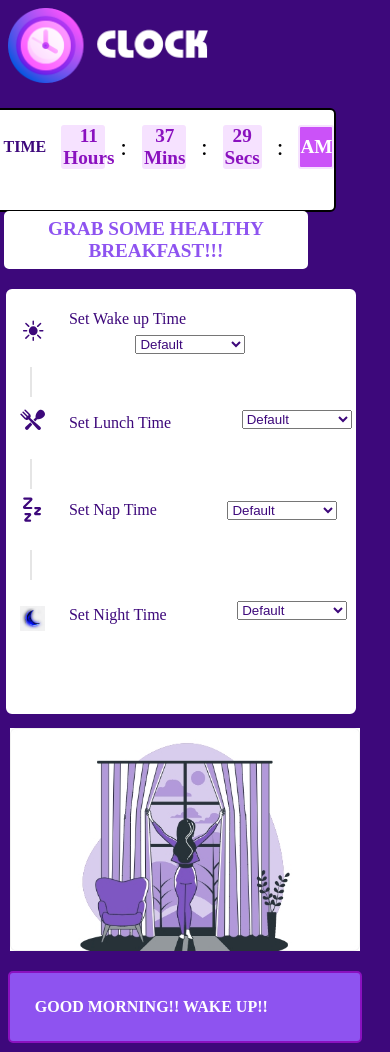
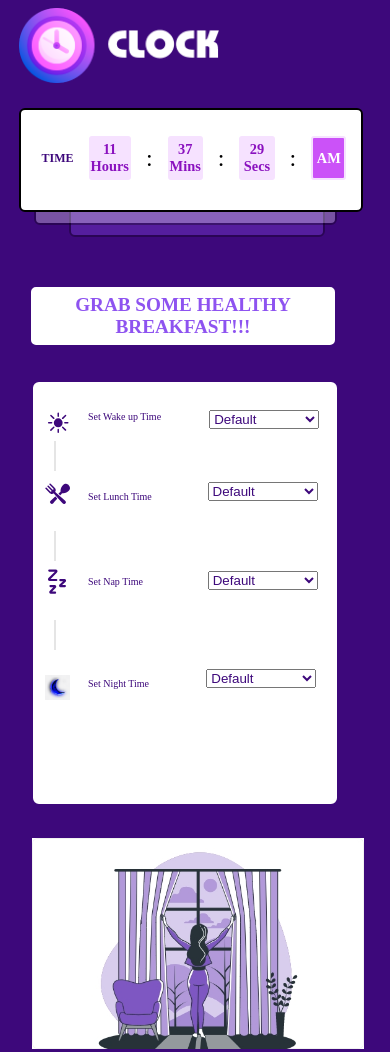
Before and after one commit to pankajkulsange/Digital-Clock-Dom, a plain HTML site: page index.html in a window 390 px wide. Shown: the top 1052 px of the page. Drawn offline with Linux system fonts and the light colour scheme.

Commit message:
responsive changes done

```diff
--- a/index.css
+++ b/index.css
@@ -1,228 +1,294 @@
-body{
-    background-color: #3D087B;
+body {
+  background-color: #3d087b;
 }
 
-.clock{
-
+.clock {
   background-image: url(./clock_logo@2x.png);
   background-repeat: no-repeat;
   background-size: contain;
-    height: 100px; width: 200px;
-    position: relative; left: 15%;
+  height: 100px;
+  width: 200px;
+  position: relative;
+  left: 15%;
 }
 
-.parent{
-    border: 2px solid #3D087B;
-    background-color: #FFFFFF;
-    color: #3D087B;
-    width: 350px; height: 280px;
+.parent {
+  border: 2px solid #3d087b;
+  background-color: #ffffff;
+  color: #3d087b;
+  width: 350px;
+  height: 280px;
   border-radius: 8px;
-    position: relative; left: 15%;
+  position: relative;
+  left: 15%;
 }
-.W{
+.W {
   background-image: url(./wake_up.svg);
   background-repeat: no-repeat;
   background-size: cover;
-    height: 25px; width: 25px;
-    position: relative; top: 7%; left: 4%;
+  height: 25px;
+  width: 25px;
+  position: relative;
+  top: 7%;
+  left: 4%;
 }
 
-.Wakeup{
-    position: relative; top: -1%; left: 18%;
+.Wakeup {
+  position: relative;
+  top: -1%;
+  left: 18%;
 }
 
-.L{
+.L {
   background-image: url(./lunch_time.svg);
   background-repeat: no-repeat;
   background-size: cover;
-    height: 25px; width: 25px;
-    position: relative; top: 5%; left: 4%;
+  height: 25px;
+  width: 25px;
+  position: relative;
+  top: 5%;
+  left: 4%;
 }
 
-.lunch{
-    position: relative; top: -3%; left: 18%;
+.lunch {
+  position: relative;
+  top: -3%;
+  left: 18%;
 }
 
-.N{
+.N {
   background-image: url(./nap_time.svg);
   background-repeat: no-repeat;
   background-size: cover;
-    height: 25px; width: 25px;
-    position: relative; top: 5%; left: 4%;
+  height: 25px;
+  width: 25px;
+  position: relative;
+  top: 5%;
+  left: 4%;
 }
 
-.nap{
-    position: relative; top: -4%; left: 18%;
+.nap {
+  position: relative;
+  top: -4%;
+  left: 18%;
 }
 
-.N1{
+.N1 {
   background-image: url(./png-clipart-full-moon-crescent-picsart-studio-blue-moon-cool-moon-colors-moon-crescent.png);
   background-repeat: no-repeat;
   background-size: cover;
-    height: 25px; width: 25px;
-    background-color: #FFFFFF;
-    position: relative; top: 9%; left: 4%;
+  height: 25px;
+  width: 25px;
+  background-color: #ffffff;
+  position: relative;
+  top: 9%;
+  left: 4%;
 }
 
-.night{
-    position: relative; top: -1%; left: 18%;
+.night {
+  position: relative;
+  top: -1%;
+  left: 18%;
 }
 
-.opt{
+.opt {
   width: 110px;
-    color: #3D087B;
+  color: #3d087b;
 }
 
-.optn{
+.optn {
   width: 110px;
-    color: #3D087B;
+  color: #3d087b;
 }
 
-select option:hover{background-color:blue;}
+select option:hover {
+  background-color: blue;
+}
 
-.line{
+.line {
   border-left: 2px solid black;
   height: 30px;
-    position: relative; left: 7%; top: 3%;
+  position: relative;
+  left: 7%;
+  top: 3%;
   opacity: 0.1;
 }
 
-
-.GM{
-    border: 2px solid#8A11BF; border-radius: 5px;
-    color: #FFFFFF;
-    background-color:#8E53F0;
+.GM {
+  border: 2px solid#8A11BF;
+  border-radius: 5px;
+  color: #ffffff;
+  background-color: #8e53f0;
   width: 300px;
   padding: 25px;
-    position: absolute; top: 65%; left: 16%;
-    font-weight:bolder;
+  position: absolute;
+  top: 65%;
+  left: 16%;
+  font-weight: bolder;
 }
 
-.alarm{
-    border: 2px solid#8A11BF; border-radius: 5px;
-    width: 120px; text-align: center;
-    position: absolute; top: 78%; left: 16%;
+.alarm {
+  border: 2px solid#8A11BF;
+  border-radius: 5px;
+  width: 120px;
+  text-align: center;
+  position: absolute;
+  top: 78%;
+  left: 16%;
   padding: 10px;
-    color: #FFFFFF;
-    background-image: linear-gradient(90deg, #8E53F0, #FC5EFF);
+  color: #ffffff;
+  background-image: linear-gradient(90deg, #8e53f0, #fc5eff);
   font-size: 18px;
 }
 
-.alarm:hover{
-    background-image: linear-gradient(90deg, #FC5EFF, #8E53F0);
+.alarm:hover {
+  background-image: linear-gradient(90deg, #fc5eff, #8e53f0);
 }
 
-
-
-#parent1{
+#parent1 {
   display: flex;
   flex-wrap: wrap;
   flex-direction: column;
-    border: 2px solid #8A11BF; border-radius: 4px;
-    width: 200px; padding: 5px;
-    color: #F25CFE;
-    position: absolute; left: 26%; top: 78%;
-    background-color:#8E53F0;
+  border: 2px solid #8a11bf;
+  border-radius: 4px;
+  width: 200px;
+  padding: 5px;
+  color: #f25cfe;
+  position: absolute;
+  left: 26%;
+  top: 78%;
+  background-color: #8e53f0;
 }
 
-.boxparent{
+.boxparent {
   display: flex;
   flex-direction: row;
   justify-content: center;
-    position: absolute; left: 59%; top: 1%;
+  position: absolute;
+  left: 59%;
+  top: 1%;
   height: 100%;
 }
-.box{
-    border: 2px solid black;  border-radius: 6px;
-    width: 300px; height:100px;
-    position: absolute; top: 9%;
-    background-color:#8E53F0;
-    opacity: 0.1;
-
-}
-.box1{
-    border: 2px solid black;  border-radius: 6px;
-    width: 400px; height: 100px;
-    position: absolute; top: 7%;
-    background-color:#FFFFFF;
+.box {
+  border: 2px solid black;
+  border-radius: 6px;
+  width: 300px;
+  height: 100px;
+  position: absolute;
+  top: 9%;
+  background-color: #8e53f0;
   opacity: 0.3;
 }
-.box2{
-    border: 2px solid black;  border-radius: 6px;
-    width: 450px; height:100px;
-    position: absolute; top: 5%;
-    background-color: #FFFFFF;
+.box1 {
+  border: 2px solid black;
+  border-radius: 6px;
+  width: 400px;
+  height: 100px;
+  position: absolute;
+  top: 7%;
+  background-color: #ffffff;
+  opacity: 0.3;
+}
+.box2 {
+  border: 2px solid black;
+  border-radius: 6px;
+  width: 450px;
+  height: 100px;
+  position: absolute;
+  top: 5%;
+  background-color: #ffffff;
 }
 
-.classbox2{
+.classbox2 {
   display: flex;
-    justify-content: center; align-items: center;
+  justify-content: center;
+  align-items: center;
 }
 
-.b{
-    border: 2px solid #F6E2FF;
-   background-color: #F6E2FF;
-   height: 60px; width: 50px;
-   margin: 15px; display: flex; align-items: center;
-   font-size:larger; border-radius: 3px;
-   color: #8A11BF; text-align: center;
-   font-weight:bolder;
+.b {
+  border: 2px solid #f6e2ff;
+  background-color: #f6e2ff;
+  height: 60px;
+  width: 50px;
+  margin: 15px;
+  display: flex;
+  align-items: center;
+  font-size: larger;
+  border-radius: 3px;
+  color: #8a11bf;
+  text-align: center;
+  font-weight: bolder;
 }
 
-.semi{
-    font-size:x-large;
+.semi {
+  font-size: x-large;
 }
 
-.AM{
-    border: 2px solid #F6E2FF;
-    background-color:#CB52F8;
-   height: 60px; width: 50px;
-   margin: 15px; display: flex; align-items: center; justify-content: center;
-   font-size:larger; border-radius: 3px;
-   color: #8A11BF; color: #FFFFFF;
+.AM {
+  border: 2px solid #f6e2ff;
+  background-color: #cb52f8;
+  height: 60px;
+  width: 50px;
+  margin: 15px;
+  display: flex;
+  align-items: center;
+  justify-content: center;
+  font-size: larger;
+  border-radius: 3px;
+  color: #8a11bf;
+  color: #ffffff;
 }
 
-.T{
-    color: #3D087B;
-    font-weight:bolder;
+.T {
+  color: #3d087b;
+  font-weight: bolder;
 }
 
-.breakfast{
-    border: 2px solid #FFFFFF; border-radius: 5px;
+.breakfast {
+  border: 2px solid #ffffff;
+  border-radius: 5px;
   padding: 30px;
   font-size: larger;
-    width: 400px; text-align: center;
-    position: absolute; top: 28%; left: 43%;
-    background-color: #FFFFFF;
-    color: #8E53F0;
-    font-weight:bolder;
+  width: 400px;
+  text-align: center;
+  position: absolute;
+  top: 28%;
+  left: 43%;
+  background-color: #ffffff;
+  color: #8e53f0;
+  font-weight: bolder;
 }
 
-#morningimage{
+#morningimage {
   border: 2px solid rgba(0, 0, 0, 0);
   background-image: url(./Component\ 30\ –\ 1.svg);
   background-repeat: no-repeat;
-    background-size:cover;
-    width: 455px; height: 300px;
-    position: absolute; top: 45%; left: 43%;
+  background-size: cover;
+  width: 455px;
+  height: 300px;
+  position: absolute;
+  top: 45%;
+  left: 43%;
 }
 
-#change1  {
+#change1 {
   margin-top: 1%;
   margin-left: 27%;
-
 }
-#change2{
-    position: relative; top: -4%;
+#change2 {
+  position: relative;
+  top: -4%;
   margin-left: 31%;
 }
 
-#change3{
-    position: relative; top: -4%;
+#change3 {
+  position: relative;
+  top: -4%;
   margin-left: 34%;
 }
 
-#change4{
-    position: relative; top: -2%;
+#change4 {
+  position: relative;
+  top: -2%;
   margin-left: 31%;
 }
--- a/index.html
+++ b/index.html
@@ -9,6 +9,9 @@
     <link rel="stylesheet" href="./index1.css">
 </head>
 <body>
+
+    <div class="container">
+
     <div class="clock"></div>
     <div class="parent">
 
@@ -173,6 +176,7 @@
 
 
 
+    </div>
 
 
 
--- a/index.js
+++ b/index.js
@@ -13,8 +13,8 @@ let night = document.getElementById("change4");
 
 let party = document.getElementById("party");
 
-// timer
-function callme() {
+// image
+function image() {
   let time = new Date();
   let hours = time.getHours();
   //   let hours = 9;
@@ -33,6 +33,16 @@ function callme() {
     GM[0].innerText = "CLOSE YOUR EYES AND GO TO SLEEP";
     photo[0].style.backgroundImage = "url('./goodnight_image.jpg')";
   }
+}
+image();
+
+// timer
+function callme() {
+  let time = new Date();
+  let hours = time.getHours();
+  //   let hours = 9;
+  let mins = time.getMinutes();
+  let secs = time.getSeconds();
 
   if (hours > 12) {
     hours = hours - 12;
--- a/index1.css
+++ b/index1.css
@@ -4,7 +4,8 @@
 @media only screen and (max-width: 856px) {
   .clock {
     position: relative;
-    left: 0%;
+    top: 3%;
+    left: 3%;
   }
 
   .parent {
@@ -58,34 +59,44 @@
   }
 
   #change1 {
-    margin-left: 37%;
+    margin-left: 33%;
   }
 
   #change2 {
-    margin-left: 37%;
+    margin-left: 35.5%;
     margin-top: 5%;
   }
 
   #change3 {
-    margin-left: 37%;
+    margin-left: 38.5%;
     margin-top: 5%;
   }
 
   #change4 {
-    margin-left: 37%;
+    margin-left: 36%;
     margin-top: 5%;
   }
 }
 
-/* Media queries */
-
-/* Mobile Screen queries */
 @media only screen and (max-width: 545px) {
   .classbox2 {
-    margin-left: 30%;
+    margin-left: 6%;
+    font-size: 12px;
+    margin-top: 11px;
   }
   .box {
-    margin-left: 5%;
+    margin-left: 47%;
+    margin-top: 25px;
+    width: 252px;
+  }
+  .box1 {
+    width: 80%;
+    left: 112px;
+    top: 13px;
+  }
+  .box2 {
+    margin-left: 44%;
+    width: 91%;
   }
   .b {
     height: 40px;
@@ -95,60 +106,38 @@
   .breakfast {
     padding: 5px;
     width: 290px;
-  }
-
-  #parent1 {
-    top: 170%;
-    left: 2%;
+    left: 31px;
   }
 
   .parent {
     top: 45%;
+    width: 304px !important;
+    left: 8%;
+    font-size: 10px;
+    height: 50% !important;
   }
 
   #morningimage {
-    top: 115%;
-    left: 2%;
+    top: 99%;
+    left: 7.7%;
+    width: 85%;
   }
 
   .GM {
-    top: 150%;
-    left: 2%;
+    top: 130%;
+    width: 73% !important;
+    left: 7%;
   }
 
   .alarm {
-    top: 163%;
-    left: 2%;
+    top: 142%;
+    left: 7%;
+  }
+  #parent1 {
+    position: absolute;
+    top: 150% !important;
+    left: 7% !important;
+    width: 225px;
+    padding: 10px;
   }
 }
-
-/* Media queries */
-
-/* Mobile Screen queries */
-@media only screen and (max-width: 414px) {
-  .breakfast {
-    padding: 5px;
-    width: 290px;
-    top: 25%;
-  }
-
-  .parent {
-    top: 34%;
-  }
-
-  #morningimage {
-    top: 86%;
-  }
-
-  .GM {
-    top: 115%;
-  }
-
-  .alarm {
-    top: 125%;
-  }
-
-  #parent1 {
-    top: 132%;
-  }
-}
```
Lines whose indentation alone changed are shown as unchanged.
